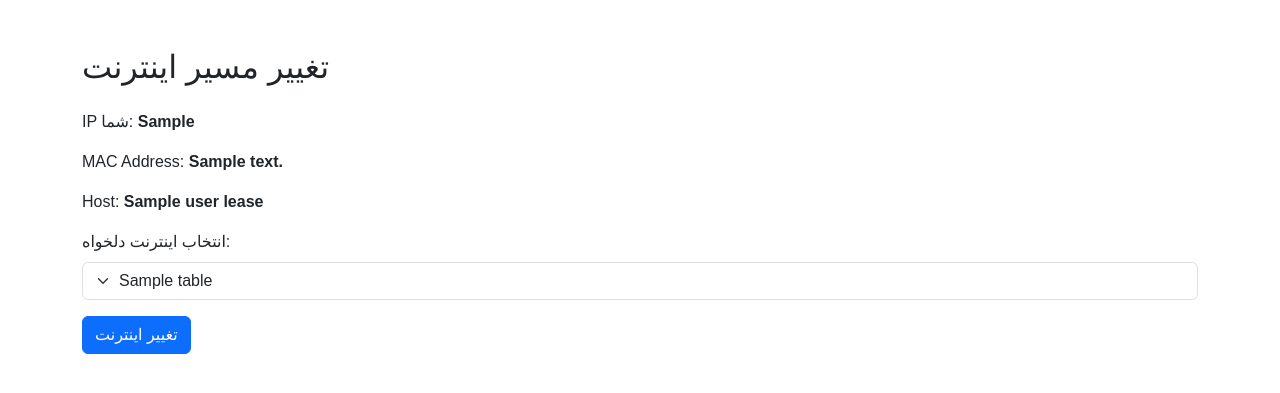
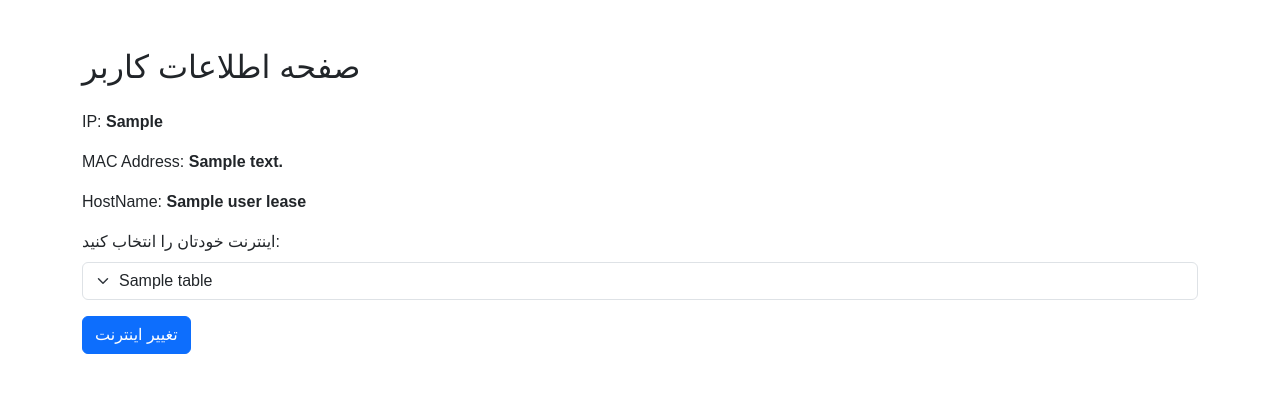
Before and after one commit to Nekooei-Dev/internet-router-ui, a Flask app: template templates/user.html in a window 1280 px wide. Shown: the top 393 px of the page. Run offline with Flask 3, Linux system fonts and the light colour scheme; the template is opened without the code that fills it: most values are stand-ins (such as "Sample title", 1, 10 or a date in 2020); some libraries are stand-ins or nearby versions.

Commit message:
Update user.html

```diff
--- a/templates/user.html
+++ b/templates/user.html
@@ -12,7 +12,7 @@
       🚫 دسترسی شما برای تغییر اینترنت توسط ادمین غیرفعال شده است.
     </div>
     {% else %}
-    <h2 class="mb-4">تغییر مسیر اینترنت</h2>
+    <h2 class="mb-4">صفحه اطلاعات کاربر</h2>
 
     {% with messages = get_flashed_messages(with_categories=true) %}
       {% if messages %}
@@ -22,15 +22,15 @@
       {% endif %}
     {% endwith %}
 
-    <p>IP شما: <strong>{{ user_ip }}</strong></p>
+    <p>IP: <strong>{{ user_ip }}</strong></p>
     {% if user_lease %}
         <p>MAC Address: <strong>{{ user_lease['mac-address'] }}</strong></p>
-        <p>Host: <strong>{{ user_lease.get('host-name', '---') }}</strong></p>
+        <p>HostName: <strong>{{ user_lease.get('host-name', '---') }}</strong></p>
     {% endif %}
 
     <form method="POST">
         <div class="mb-3">
-            <label class="form-label">انتخاب اینترنت دلخواه:</label>
+            <label class="form-label">اینترنت خودتان را انتخاب کنید:</label>
                 <select name="internet_table" class="form-select">
                     {% for table in tables %}
                       {% if table.id != "main" %}
```
